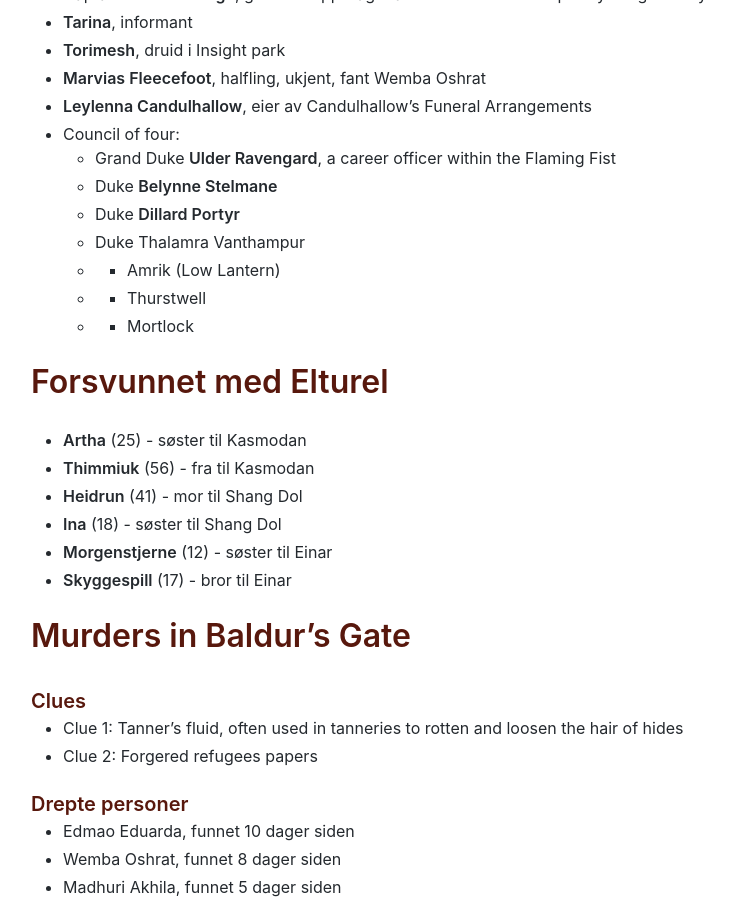
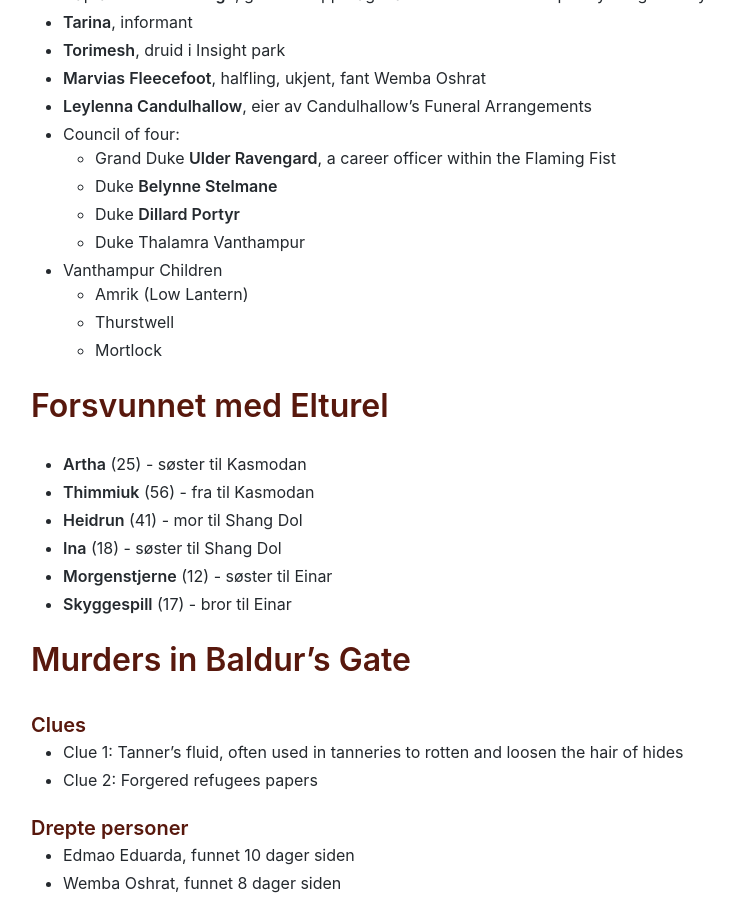
Before and after one commit to mrhelgeklausen/Legacy-of-the-Hellriders, a Jekyll site: the page built from npcs.md, in a window 1280 px wide and 900 px high, scrolled down 625 px. Shown: the whole window, without its empty margins (119-853 px from the left). Built offline with Jekyll 4.4.1, drawn with Linux system fonts in a browser that asks for light colours; our own code applies the rules of GitHub Pages for plain Markdown files.

Commit message:
Update npcs.md

```diff
--- a/npcs.md
+++ b/npcs.md
@@ -24,9 +24,10 @@
   -  Duke **Belynne Stelmane**
   -  Duke **Dillard Portyr**
   -  Duke Thalamra Vanthampur
-  -  - Amrik (Low Lantern)
-  -  - Thurstwell
-  -  - Mortlock
+- Vanthampur Children
+  - Amrik (Low Lantern)
+  - Thurstwell
+  - Mortlock
 
 
 # Forsvunnet med Elturel
```
